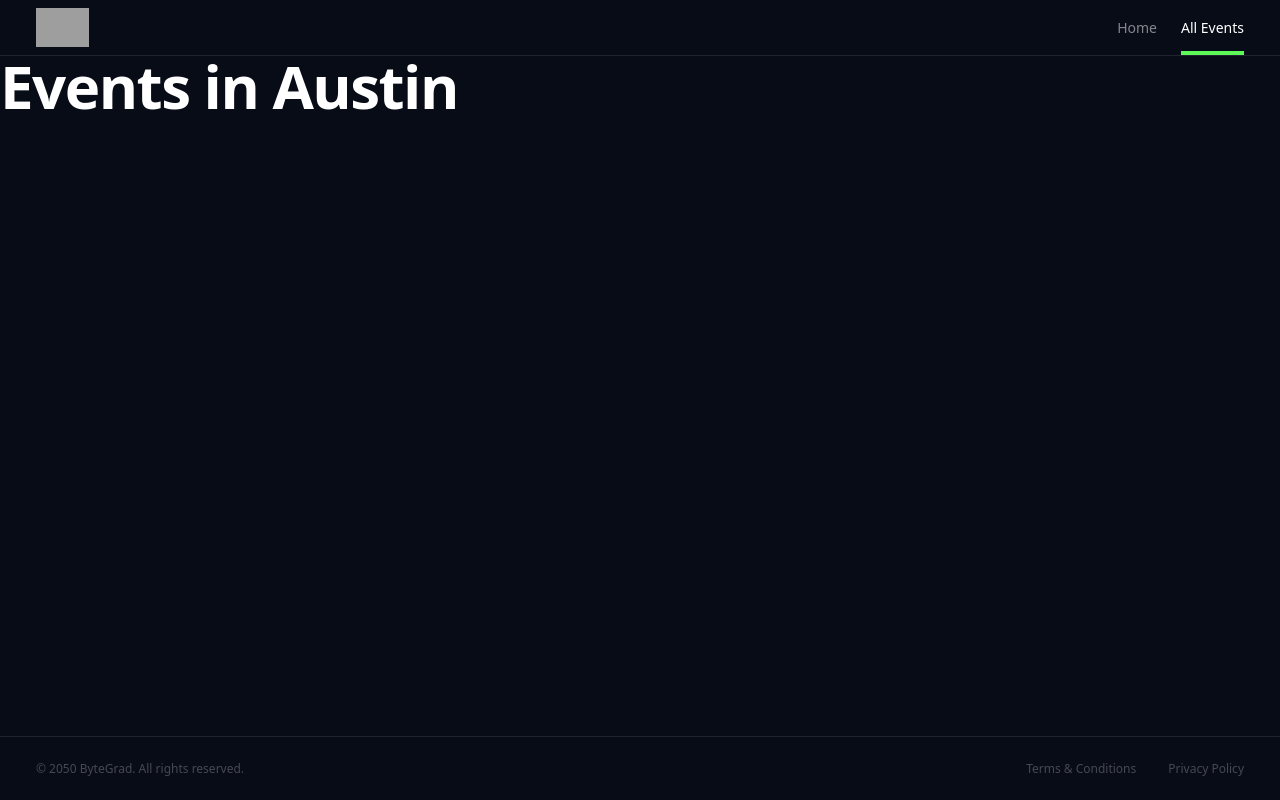
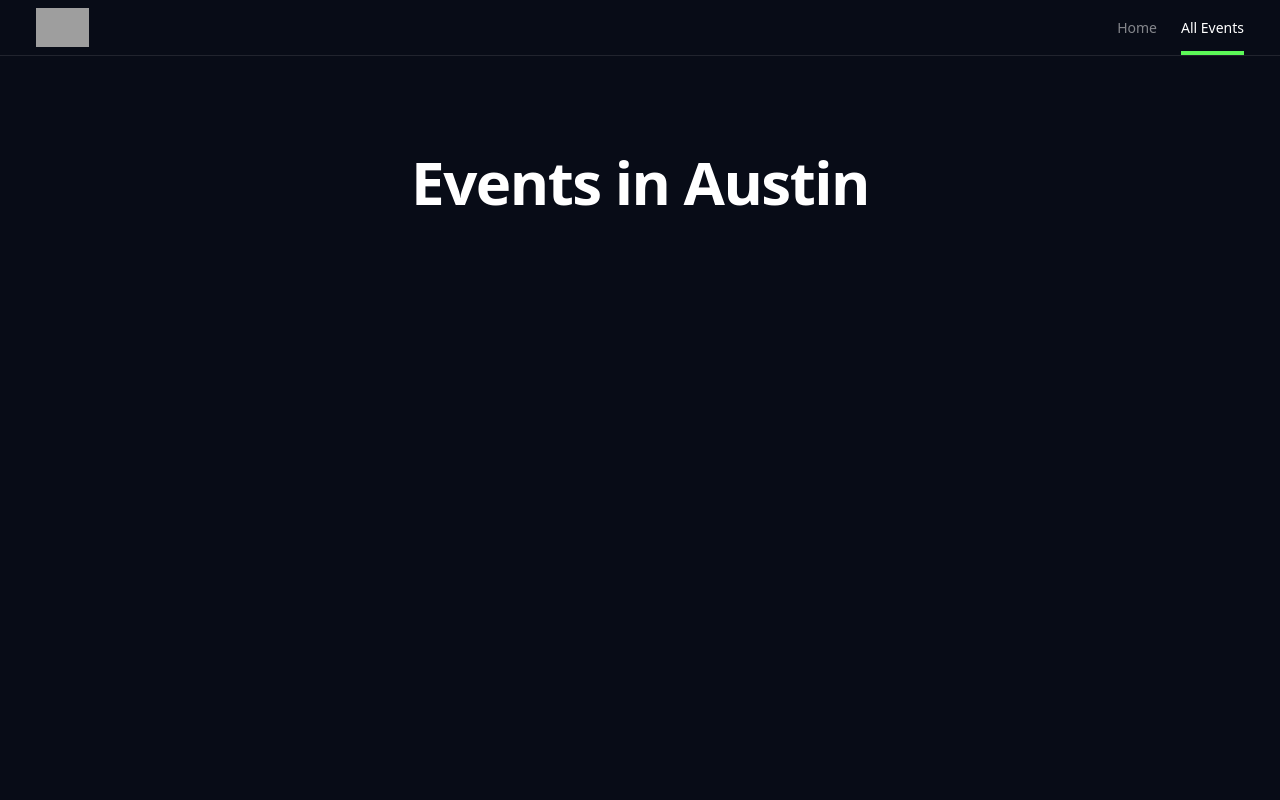
Before and after one commit to Raph-gf/Evento, a Next.js app: page /events/all in a window 1280 px wide. Shown: the top 800 px of the page. Built offline with nearby package versions, Linux system fonts and the light colour scheme; grey boxes are pictures that could not be loaded.

Commit message:
Styling scrollbar with css for all browser

```diff
--- a/src/app/events/[city]/page.tsx
+++ b/src/app/events/[city]/page.tsx
@@ -2,7 +2,7 @@
 
 export default function CityEventsPage() {
   return (
-    <main>
+    <main className="flex flex-col items-center py-24 px-[20px] min-h-[110vh]">
       <Title>Events in Austin</Title>
     </main>
   );
--- a/src/app/globals.css
+++ b/src/app/globals.css
@@ -3,3 +3,27 @@
 @theme {
   --color-accent: oklch(0.8676 0.241 142.87);
 }
+
+/* SCROLLBAR STYLING */
+/* Chrome, Edge, and Safari */
+::-webkit-scrollbar {
+  width: 10px;
+}
+
+::-webkit-scrollbar-track {
+  background: #0f1015;
+}
+
+::-webkit-scrollbar-thumb {
+  background-color: rgba(255, 255, 255, 0.1);
+}
+
+::-webkit-scrollbar-thumb:hover {
+  background-color: rgba(255, 255, 255, 0.2);
+}
+
+/* Firefox */
+* {
+  scrollbar-width: thin;
+  scrollbar-color: #0f1015 rgba(255, 255, 255, 0.1);
+}
--- a/src/app/layout.tsx
+++ b/src/app/layout.tsx
@@ -28,7 +28,7 @@
   return (
     <html lang="en">
       <body
-        className={`${geistSans.variable} ${geistMono.variable} antialiased bg-gray-950 text-white`}
+        className={`${geistSans.variable} ${geistMono.variable} antialiased bg-gray-950 text-white overflow-y-scroll`}
       >
         <Container>
           <Header />
```
